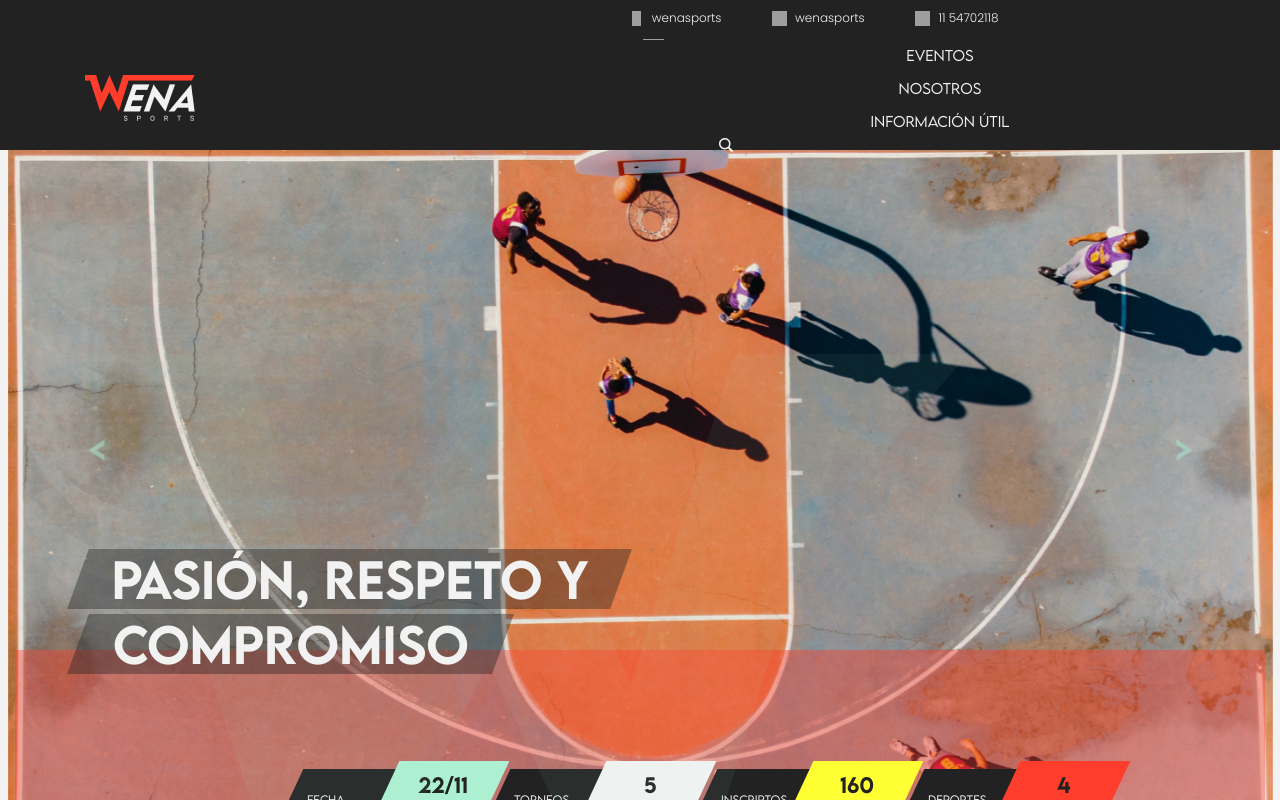
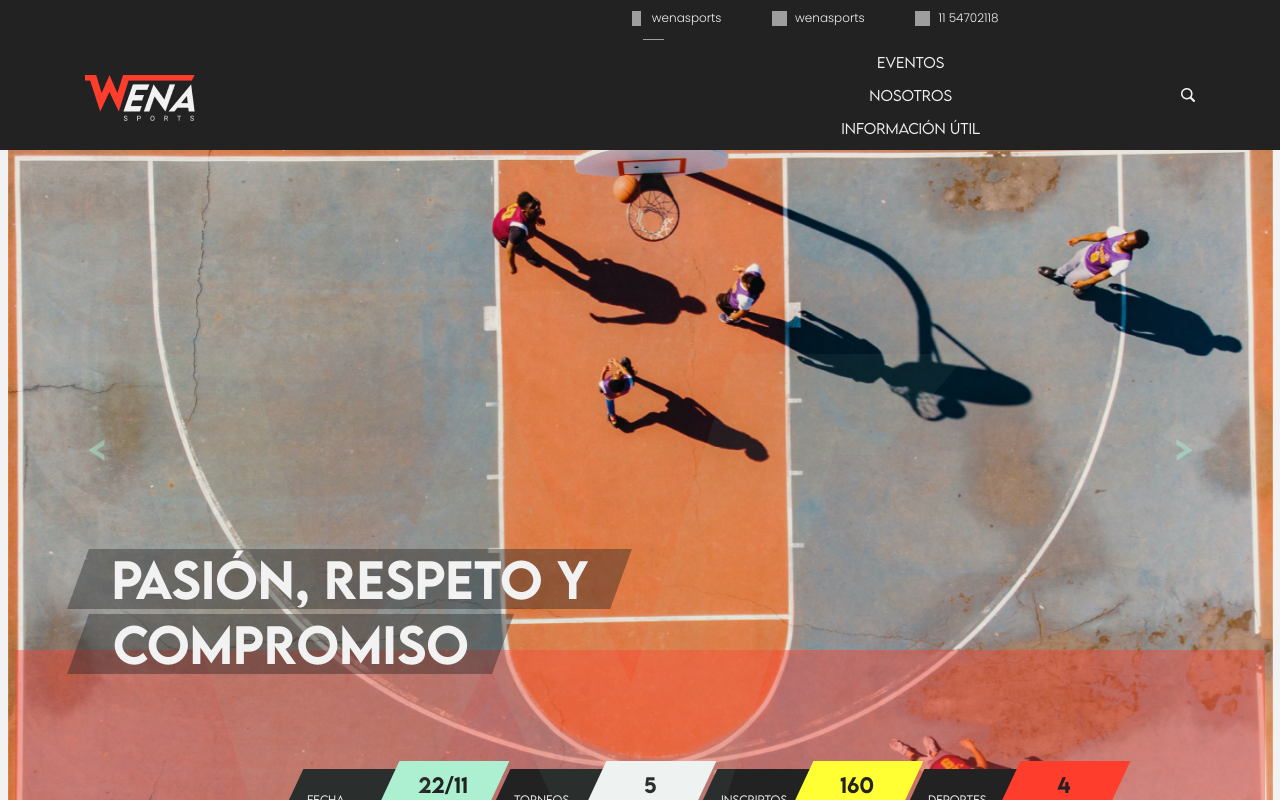
Before and after one commit to matiasjgelpi/Wena_Sports, a React (Create React App) app: page / in a window 1280 px wide. Shown: the top 800 px of the page. Built offline with nearby package versions, Linux system fonts and the light colour scheme; grey boxes are pictures that could not be loaded.

Commit message:
cambioos

```diff
--- a/src/components/navbar/Navbar.js
+++ b/src/components/navbar/Navbar.js
@@ -59,10 +59,10 @@ export const NavBar = () => {
                 <p className="link-text">INFORMACIÓN ÚTIL</p>
               </NavLink>
             </Nav.Item>
-            <Nav.Item id="buscar">
+          </Navbar.Collapse>
+          <Nav.Item id="buscar">
               <NavLink to="/category/buscar" className="nav-link" />
             </Nav.Item>
-          </Navbar.Collapse>
         </Container>
       </Navbar>
     </>
```
